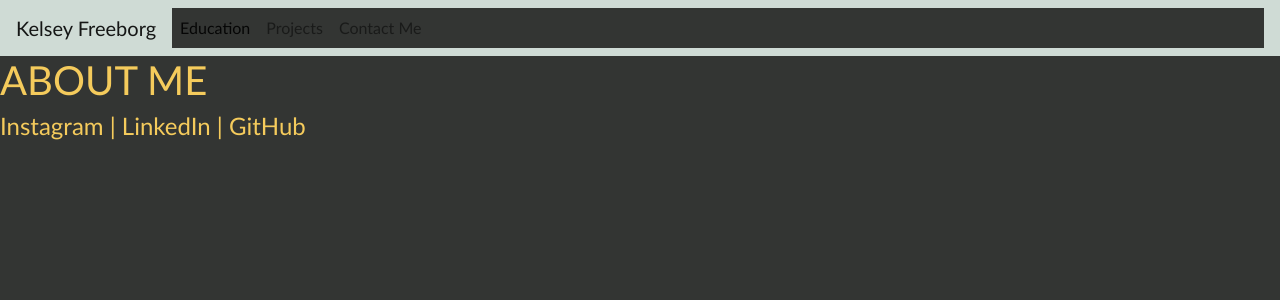
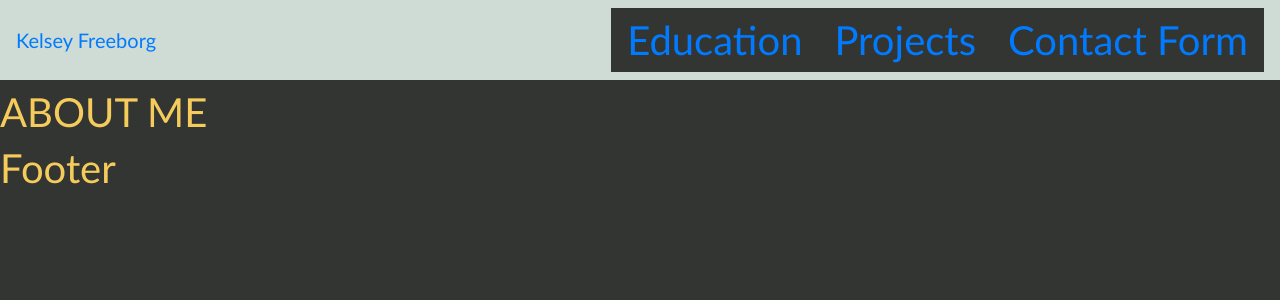
Before and after one commit to kfreeborg/kelsey-freeborg, a React (Create React App) app: page / in a window 1280 px wide. Shown: the top 300 px of the page. Built offline with nearby package versions, Linux system fonts and the light colour scheme.

Commit message:
connecting everything to app.js

```diff
--- a/package.json
+++ b/package.json
@@ -7,10 +7,12 @@
     "@testing-library/react": "^11.2.5",
     "@testing-library/user-event": "^12.7.3",
     "bootstrap": "^4.6.0",
+    "framer-motion": "^3.7.0",
     "gh-pages": "^3.1.0",
     "react": "^17.0.1",
     "react-bootstrap": "^1.5.0",
     "react-dom": "^17.0.1",
+    "react-router-dom": "^5.2.0",
     "react-scripts": "4.0.3",
     "web-vitals": "^1.1.0"
   },
--- a/src/App.css
+++ b/src/App.css
@@ -7,3 +7,11 @@
 .navbar {
   background-color: #cfdbd5;
 }
+
+.navbar-expand-lg .navbar-collapse {
+  background-color: #cfdbd5;
+}
+
+.navbar-nav {
+  background-color: #cfdbd5;
+}
--- a/src/App.js
+++ b/src/App.js
@@ -1,5 +1,7 @@
 import React from "react";
-import Navigation from "./components/Navigation";
+import Header from "./components/Header";
+import Home from "./components/Home";
+import Footer from "./components/Footer";
 import logo from "./logo.svg";
 import "./App.css";
 
@@ -7,13 +9,13 @@ function App() {
   return (
     <div className="App">
       <header className="App-header">
-        <Navigation />
+        <Header />
       </header>
       <main>
         <h1>ABOUT ME</h1>
       </main>
       <footer>
-        <h4>Instagram | LinkedIn | GitHub</h4>
+        <Footer />
       </footer>
     </div>
   );
--- a/src/components/Header/index.js
+++ b/src/components/Header/index.js
@@ -1,9 +1,12 @@
 import React from "react";
+import Navigation from ".././Navigation";
 
 function Header(props) {
   return (
     <div>
-      <h1>Header</h1>
+      <h1>
+        <Navigation />
+      </h1>
     </div>
   );
 }
--- a/src/components/Navigation/index.js
+++ b/src/components/Navigation/index.js
@@ -1,50 +1,44 @@
 import React from "react";
-// import Project from "./Project";
+import { BrowserRouter, Route, Link } from "react-router-dom";
+import Project from ".././Project";
+import Home from "../../App";
 
 function Navigation(props) {
   return (
+    <BrowserRouter>
+      {/* <Route path="/" component={Home} /> */}
+      <Route path="/project" component={Project} />
+      {/* <Route path="/articles" component={Articles} />
+      <Route path="/about" component={About} /> */}
+
       <div>
-      <nav class="navbar navbar-expand-lg navbar-light">
-        <a class="navbar-brand" href="">
+        <nav class="navbar">
+          <a class="navbar-brand" href="/">
             Kelsey Freeborg
           </a>
-        <button
-          class="navbar-toggler"
-          type="button"
-          data-toggle="collapse"
-          data-target="#navbarNav"
-          aria-controls="navbarNav"
-          aria-expanded="false"
-          aria-label="Toggle navigation"
-        >
-          <span class="navbar-toggler-icon"></span>
-        </button>
-        <div class="collapse navbar-collapse" id="navbarNav">
-          <ul class="navbar-nav">
-            <li class="nav-item active">
-              <a class="nav-link" href="">
-                Education <span class="sr-only">(current)</span>
+
+          <div>
+            <ul class="nav justify-content-end">
+              <li class="nav-item">
+                <a class="nav-link" href="/education">
+                  Education
                 </a>
               </li>
               <li class="nav-item">
-              <a class="nav-link" href="">
+                <a class="nav-link" href="/project">
                   Projects
                 </a>
               </li>
               <li class="nav-item">
-              <a class="nav-link" href="">
-                Contact Me
+                <a class="nav-link" href="/contact-form">
+                  Contact Form
                 </a>
               </li>
-            {/* <li class="nav-item">
-              <a class="nav-link disabled" href="#">
-                Disabled
-              </a>
-            </li> */}
             </ul>
           </div>
         </nav>
       </div>
+    </BrowserRouter>
   );
 }
 
```
Also changed, not shown: src/components/Home/index.js (added), 1 other file (tests, documents, lock files or other folders). Lines whose indentation alone changed are shown as unchanged.
